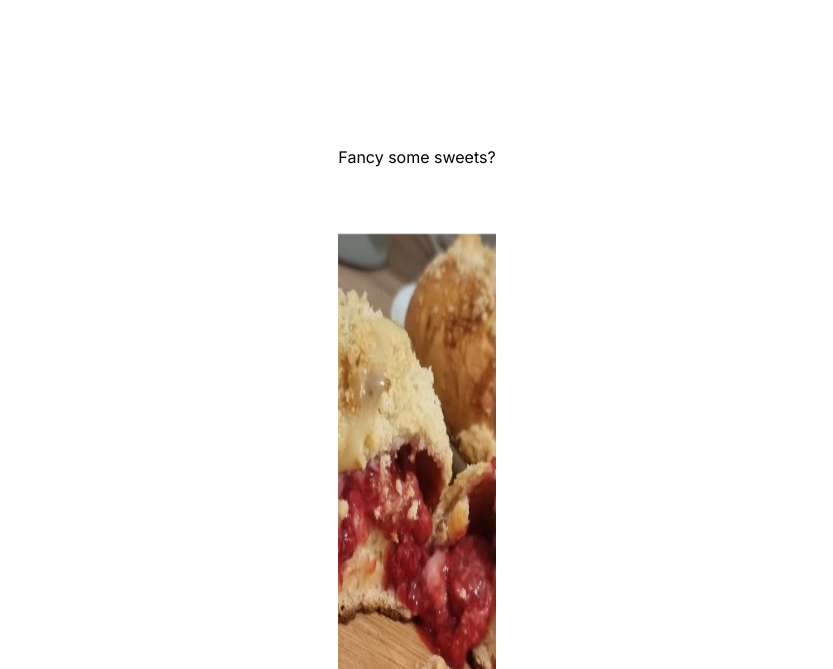
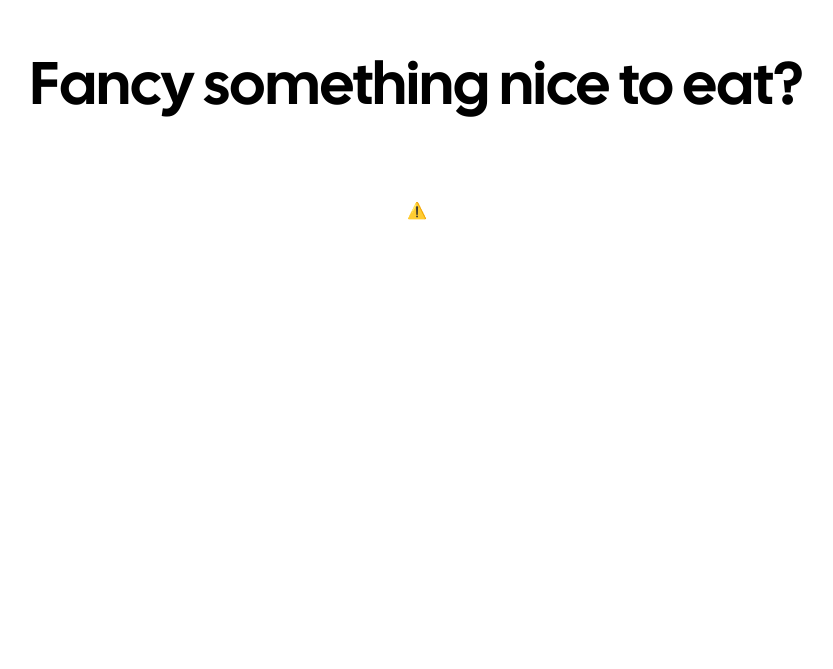
Before and after one commit to m-dombkowski/Portfolio-website, a Next.js app: page /about in a window 1280 px wide. Shown: the part 1754-2423 px from the top of the page, without its empty margins (223-1056 px from the left). Built offline with nearby package versions, Linux system fonts and the light colour scheme; no server answers.

Commit message:
styles/feat: styles - removed some "test for development" styles, changed animation for 1 pic in gallery feat - added gif animation of scroll down in about page before gallery

```diff
--- a/src/app/about/page.tsx
+++ b/src/app/about/page.tsx
@@ -12,6 +12,7 @@ import { motion, useInView } from "framer-motion";
 import { slideLeft, animByBoolean, opacityWithDelay, anim } from "../lib/anim";
 import { useEffect, useRef, useState } from "react";
 import Gallery from "../components/gallery/gallery";
+import { Player } from "@lottiefiles/react-lottie-player";
 
 const SpotifyLink = () => {
   const [selectedSong, setSelectedSong] = useState<SpotifyDataType>();
@@ -48,7 +49,8 @@ export default function AboutPage() {
 
   return (
     <PageWrapper>
-      <section className="flex flex-col justify-center items-center max-w-[600px] m-[auto] text-center xl:max-w-[900px]">
+      <section className="flex flex-col justify-center items-center  m-[auto] text-center ">
+        <div className="max-w-[600px] xl:max-w-[900px] pb-32">
           <div className="flex justify-center flex-col gap-10 pb-20">
             <div className="flex flex-col gap-6">
               <h1 className=" text-4xl font-calc sm:text-6xl">{`Hi! Mateusz here.`}</h1>
@@ -64,7 +66,11 @@ export default function AboutPage() {
                     href="https://open.spotify.com/user/hevrak?si=3764935cfac041dd"
                   >
                     {" "}
-                  <FontAwesomeIcon size="3x" color="#8fdcc2" icon={faSpotify} />
+                    <FontAwesomeIcon
+                      size="3x"
+                      color="#8fdcc2"
+                      icon={faSpotify}
+                    />
                   </Link>
                   <SpotifyLink />
                 </div>
@@ -114,7 +120,24 @@ export default function AboutPage() {
               loading="lazy"
             ></iframe>
           </motion.div>
+        </div>
+        <div className="w-[100%]">
+          <h1 className="font-calc text-6xl flex justify-center items-center pb-20">
+            Fancy something nice to eat?
+          </h1>
+          <div className="flex justify-center items-center">
+            <Player
+              className="w-[50px] h-[50px] lg:w-[124px] lg:h-[124px]"
+              src="https://lottie.host/7ce71967-4e20-40de-a3c7-d1566bb1727d/AglJY8GMuc.json"
+              background="transparent"
+              speed={1}
+              direction={1}
+              loop
+              autoplay
+            ></Player>
+          </div>
           <Gallery />
+        </div>
       </section>
     </PageWrapper>
   );
--- a/src/app/components/gallery/gallery.tsx
+++ b/src/app/components/gallery/gallery.tsx
@@ -42,7 +42,7 @@ export default function Gallery() {
     },
     {
       src: pierogi,
-      scale: scale5,
+      scale: scale9,
       alt: "pierogi (polish dumplings)",
     },
     {
@@ -65,7 +65,6 @@ export default function Gallery() {
   return (
     <div ref={container} className="h-[300vh] relative mt-[50vh] mb-[100vh]">
       <div className="sticky overflow-hidden top-0 h-[100vh]">
-        <h1>Fancy some sweets?</h1>
         {pictures.map(({ src, scale, alt }, index) => {
           return (
             <motion.div key={index} style={{ scale }} className={styles.el}>
--- a/src/app/components/page-transition/fade.tsx
+++ b/src/app/components/page-transition/fade.tsx
@@ -8,10 +8,8 @@ export default function PageWrapper({
   children: React.ReactNode;
 }) {
   return (
-    <div className="mt-[-185px]">
-      <motion.div className="relative" {...animPage(fadePage)}>
-        {children}
-      </motion.div>
-    </div>
+    <motion.div className="relative" {...animPage(fadePage)}>
+      {children}
+    </motion.div>
   );
 }
```
Lines whose indentation alone changed are shown as unchanged.
